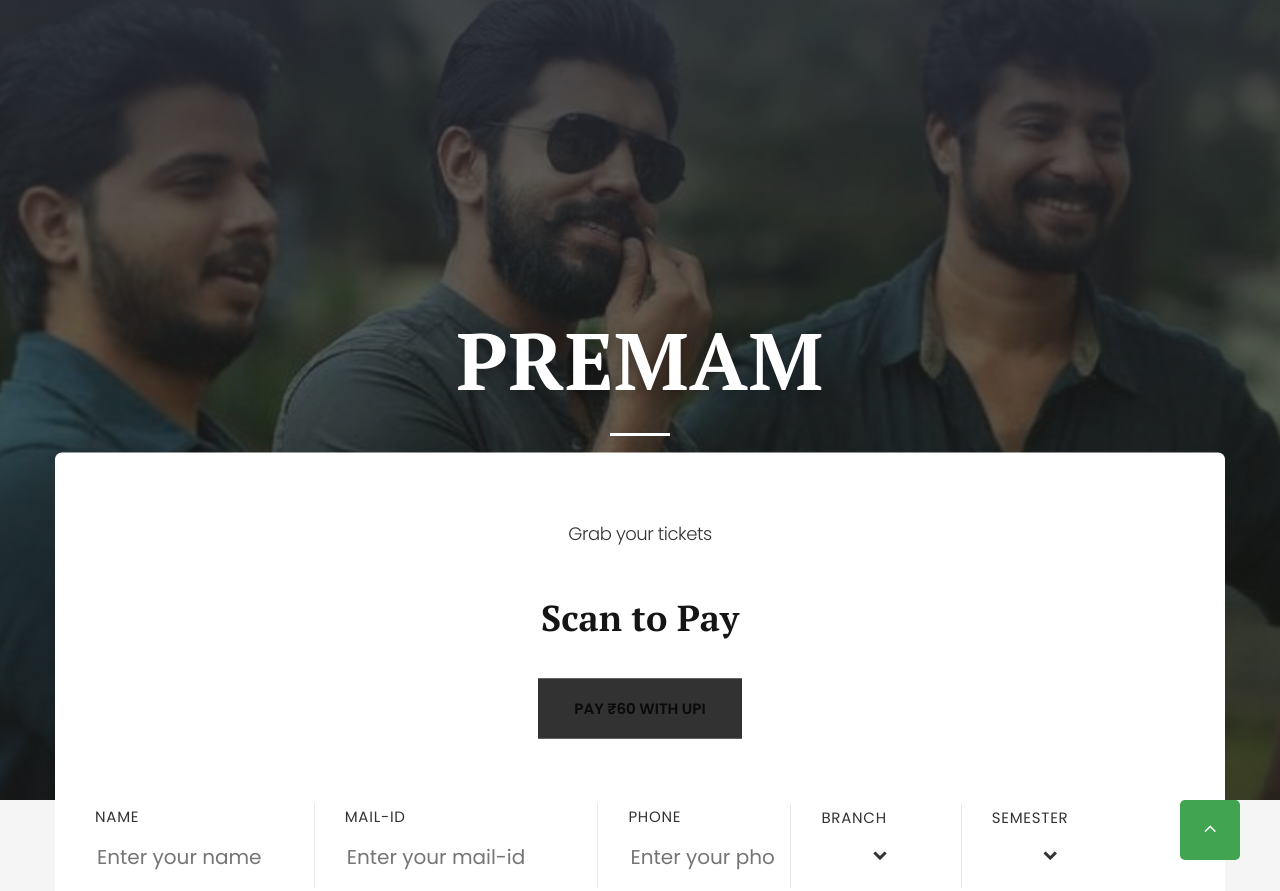
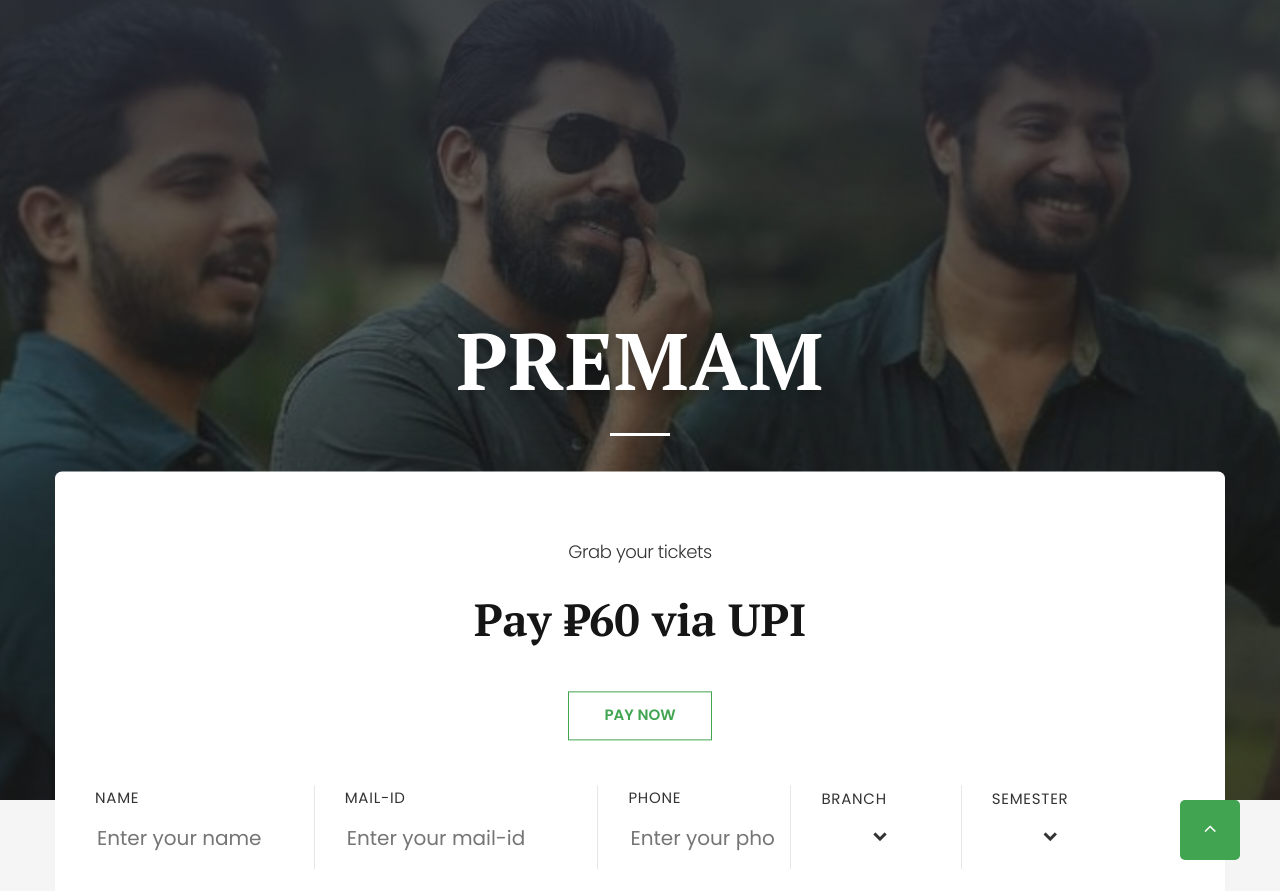
Before and after one commit to navintomm/TicketingSystem, a website: page index.html in a window 1280 px wide. Shown: the top 891 px of the page. Drawn offline with nearby package versions, Linux system fonts and the light colour scheme; no server answers.

Commit message:
Updated index.html

```diff
--- a/index.html
+++ b/index.html
@@ -179,26 +179,17 @@
 
           </script>
 <script>
-          document.addEventListener("DOMContentLoaded", function () {
-            const upiID = "6282527929@pthdfc"; // Your Paytm UPI ID
-            const transactionId = "T" + Date.now();
-            const orderId = "ORD" + Math.floor(Math.random() * 1000000);
-            const amount = "60.00"; // Updated amount to ₹60
-            const merchantName = "Navin";
-            const note = "Payment for Premam Re-release";
+     document.addEventListener("DOMContentLoaded", function () {
+            const upiID = "6282527929@pthdfc"; // Your UPI ID
+            const amount = "60.00"; // Payment amount
+            const merchantName = "Navin"; // Your Name
+            const note = "Payment for Premam Re-release"; // Payment Note
 
-            // UPI deep link
-            const upiLink = `upi://pay?pa=${upiID}&pn=${merchantName}&tid=${transactionId}&tr=${orderId}&tn=${note}&am=${amount}&cu=INR`;
+            // UPI Deep Link
+            const upiLink = `upi://pay?pa=${upiID}&pn=${merchantName}&am=${amount}&cu=INR&tn=${encodeURIComponent(note)}`;
 
-            // Google Pay specific intent link
-            const gpayIntentLink = `intent://upi/pay?pa=${upiID}&pn=${merchantName}&tid=${transactionId}&tr=${orderId}&tn=${note}&am=${amount}&cu=INR#Intent;scheme=upi;package=com.google.android.apps.nbu.paisa.user;end;`;
-
-            document.getElementById("gpayButton").addEventListener("click", function (event) {
-                event.preventDefault(); // Prevent default link behavior
-
-                const userAgent = navigator.userAgent || navigator.vendor || window.opera;
-
-            });
+            // Set the payment link
+            document.getElementById("upiPaymentLink").setAttribute("href", upiLink);
         });
 
 </script>
@@ -220,13 +211,9 @@
           <div class="container">
             <div class="box-booking">
               <label style="top: 100px;" class="grab-tickets-label">Grab your tickets</label>
-              <div style="text-align: center; margin: 20px;">
-                <h3>Scan to Pay</h3>
-                <a id="gpayButton" class="button button-lg button-gray-600">
-                  Pay ₹60 with UPI
-              </a>
-            </div>
-            <!-- <div class="qr-code-container" style="text-align: center; margin: 15px 0;">
+              <h2>Pay ₹60 via UPI</h2>
+              <a id="upiPaymentLink" href="#" class="button">Pay Now</a>
+            <!--iv class="qr-code-container" style="text-align: center; margin: 15px 0;">
                 <p>Scan QR code to pay</p>
                 <img src="/images/WhatsApp Image 2025-03-17 at 17.14.34_25c00a1f.jpg" alt="Payment QR Code" style="max-width: 150px; height: auto;">
               </div> -->
```
